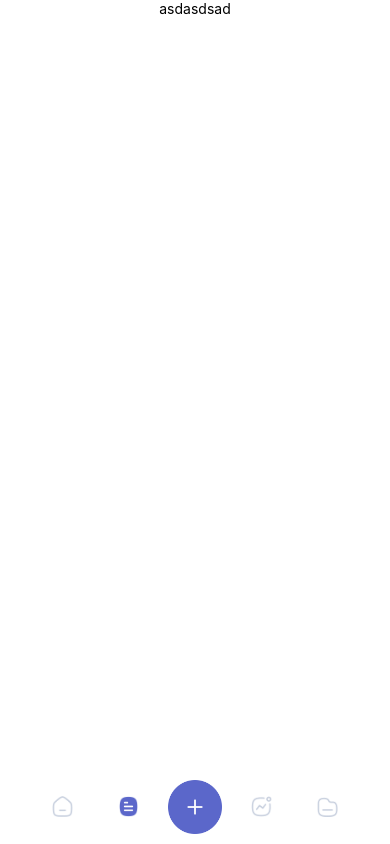
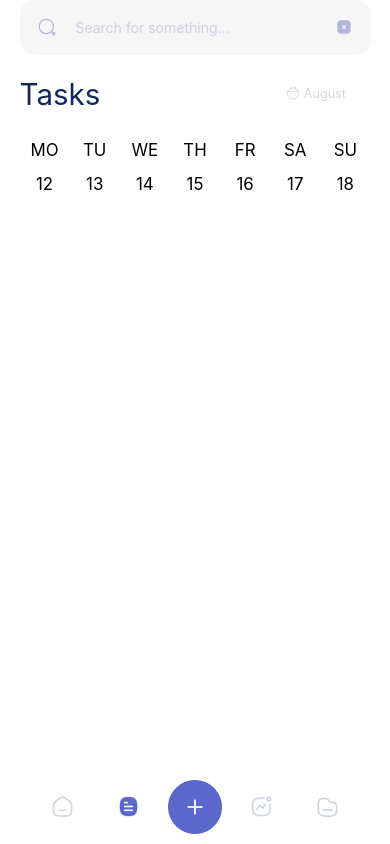
Before and after one commit to ng-anhhtuann/daily-app, a React Native app in the folder Daily/: screen /Tasks in a window 390 px wide. Built offline with nearby package versions, Linux system fonts and the light colour scheme.

Commit message:
Task Screen from TabBar

```diff
--- a/Daily/App.js
+++ b/Daily/App.js
@@ -5,6 +5,7 @@ import {SafeAreaView, StyleSheet, View} from 'react-native';
 
 import Start from './src/frames/Start';
 import TabBar from './src/frames/homes/TabBar';
+import {WHITE} from './src/utils/colors';
 
 const Stack = createNativeStackNavigator();
 class App extends React.Component {
@@ -28,6 +29,7 @@ class App extends React.Component {
 const styles = StyleSheet.create({
   container: {
     flex: 1,
+    backgroundColor: WHITE,
   },
 });
 export default App;
--- a/Daily/src/frames/homes/Home.js
+++ b/Daily/src/frames/homes/Home.js
@@ -6,7 +6,6 @@ import {
   Text,
   StyleSheet,
   ScrollView,
-  Image,
   TouchableOpacity,
 } from 'react-native';
 
@@ -20,14 +19,11 @@ import {
   TEXT,
   TEXT_WEAK,
   PURPLE_WEAK,
-  GREY,
   RED_FADE,
   RED_BG,
 } from '../../utils/colors';
-import {imgs} from '../../assets/index';
 import HeaderProfile from '../../shared/HeaderProfile';
 import Compilation from '../../shared/Compilation';
-import {SettingDots} from '../../shared/svgs';
 import TaskItem from '../../shared/TaskItem';
 
 const Home = () => {
@@ -92,7 +88,6 @@ const Home = () => {
           startTime={'07:00'}
           endTime={'07:15'}
           nameTag={'Home'}
-          upComing={true}
         />
         <TaskItem
           todoItemStyle={styles.todoItemStyle}
@@ -107,7 +102,6 @@ const Home = () => {
           startTime={'07:00'}
           endTime={'07:15'}
           nameTag={'Urgent'}
-          upComing={true}
         />
       </View>
     </ScrollView>
@@ -198,7 +192,6 @@ const styles = StyleSheet.create({
   todayView: {
     flexDirection: 'row',
     marginTop: DeviceHeight * 0.015,
-    flex: 1,
     alignItems: 'flex-end',
     justifyContent: 'space-between',
   },
@@ -222,7 +215,6 @@ const styles = StyleSheet.create({
     marginTop: DeviceHeight * 0.015,
   },
   container: {
-    flex: 1,
     backgroundColor: WHITE,
     paddingLeft: DeviceWidth * 0.05,
     paddingRight: DeviceWidth * 0.05,
@@ -241,12 +233,10 @@ const styles = StyleSheet.create({
     height: DeviceHeight * 0.075,
   },
   sloganContainer: {
-    flex: 1,
     flexDirection: 'row',
   },
   compilation: {
     marginTop: DeviceHeight * 0.04,
-    flex: 1,
   },
 });
 export default Home;
--- a/Daily/src/frames/homes/TabBar.js
+++ b/Daily/src/frames/homes/TabBar.js
@@ -22,7 +22,7 @@ const TabBar = () => {
         headerShown: false,
         tabBarStyle: styles.tabBar,
       }}
-      initialRouteName={'Home'}>
+      initialRouteName={'Tasks'}>
       <Tab.Screen
         name="Home"
         component={Home}
--- a/Daily/src/frames/homes/Tasks.js
+++ b/Daily/src/frames/homes/Tasks.js
@@ -1,21 +1,64 @@
+/* eslint-disable react-native/no-inline-styles */
 import React from 'react';
-import {View, Text, StyleSheet} from 'react-native';
+import {View, Text, StyleSheet, ScrollView} from 'react-native';
 
 import {DeviceWidth, DeviceHeight} from '../../utils/device';
-import {BLUE_HEAVY, WHITE} from '../../utils/colors';
+import {
+  BLUE_HEAVY,
+  BOLD_BLUE_TEXT,
+  FADE_TEXT,
+  PURPLE_HEAVY,
+  TEXT,
+  WHITE,
+} from '../../utils/colors';
+import {CalendarIcon} from '../../shared/svgs';
+import {TouchableOpacity} from 'react-native-gesture-handler';
+import SearchEngine from '../../shared/SearchEngine';
+import WeekBar from '../../shared/WeekBar';
 
 const Tasks = () => {
   return (
-    <View style={styles.container}>
-      <Text>asdasdsad</Text>
-    </View>
+    <ScrollView style={styles.container}>
+      <SearchEngine />
+      <View style={styles.taskCalendarHolder}>
+        <Text style={styles.bigText}>Tasks</Text>
+        <TouchableOpacity style={styles.calendarHolder}>
+          <CalendarIcon />
+          <Text style={styles.monthText}>August</Text>
+        </TouchableOpacity>
+      </View>
+      <WeekBar />
+    </ScrollView>
   );
 };
 const styles = StyleSheet.create({
   container: {
     flex: 1,
+    paddingLeft: DeviceWidth * 0.05,
+    paddingRight: DeviceWidth * 0.05,
+    backgroundColor: WHITE,
+  },
+  bigText: {
+    fontSize: DeviceHeight * 0.035,
+    color: BOLD_BLUE_TEXT,
+  },
+  taskCalendarHolder: {
+    width: '100%',
+    flexDirection: 'row',
+    justifyContent: 'space-between',
     alignItems: 'center',
-    backgroundColor: WHITE,
+    marginTop: DeviceHeight * 0.025,
+    // backgroundColor: 'green',
+  },
+  calendarHolder: {
+    flexDirection: 'row',
+    paddingRight: DeviceWidth * 0.05,
+  },
+  monthText: {
+    paddingLeft: 5,
+    color: FADE_TEXT,
+    paddingRight: 5,
+    fontSize: DeviceHeight * 0.015,
   },
 });
 export default Tasks;
--- /dev/null
+++ b/Daily/src/shared/DayItem.js
@@ -0,0 +1,25 @@
+/* eslint-disable react-native/no-inline-styles */
+import React from 'react';
+import {TouchableOpacity, View, Text, StyleSheet} from 'react-native';
+const DayItem = ({dayWeek, dayMonth, backgroundStyle, textStyle, onPress}) => {
+  return (
+    <TouchableOpacity
+      style={backgroundStyle}
+      onPress={onPress}
+      delayPressIn={100}>
+      <View style={styles.container}>
+        <Text style={textStyle}>{dayWeek}</Text>
+        <Text style={textStyle}>{dayMonth}</Text>
+      </View>
+    </TouchableOpacity>
+  );
+};
+const styles = StyleSheet.create({
+  container: {
+    width: '100%',
+    height: '80%',
+    alignItems: 'center',
+    justifyContent: 'space-between',
+  },
+});
+export default DayItem;
--- /dev/null
+++ b/Daily/src/shared/SearchEngine.js
@@ -0,0 +1,74 @@
+/* eslint-disable react-native/no-inline-styles */
+import React from 'react';
+import {
+  TextInput,
+  TouchableOpacity,
+  View,
+  StyleSheet,
+  Keyboard,
+} from 'react-native';
+import {HIDDEN_TEXT, SEARCH_BG} from '../utils/colors';
+import {DeviceHeight, DeviceWidth} from '../utils/device';
+import {CloseIcon, SearchIcon} from './svgs';
+
+const SearchEngine = () => {
+  return (
+    <View style={styles.searchContainer}>
+      <View style={styles.textContainer}>
+        <View style={styles.searchIcon}>
+          <SearchIcon />
+        </View>
+        <TextInput
+          style={styles.textInput}
+          numberOfLines={1}
+          placeholder={'Search for something...'}
+          placeholderTextColor={HIDDEN_TEXT}
+          onSubmitEditing={Keyboard.dismiss}
+          returnKeyType={'search'}
+        />
+      </View>
+      <View style={styles.cancelContainer}>
+        <TouchableOpacity style={styles.cancelTouchStyle}>
+          <CloseIcon />
+        </TouchableOpacity>
+      </View>
+    </View>
+  );
+};
+const styles = StyleSheet.create({
+  cancelTouchStyle: {
+    justifyContent: 'center',
+    alignItems: 'center',
+  },
+  searchContainer: {
+    height: DeviceHeight * 0.065,
+    width: '100%',
+    backgroundColor: SEARCH_BG,
+    borderRadius: 15,
+    flexDirection: 'row',
+  },
+  textInput: {
+    width: '100%',
+    height: '100%',
+    position: 'absolute',
+    paddingLeft: DeviceWidth * 0.9 * 0.85 * 0.1875,
+  },
+  textContainer: {
+    width: '85%',
+    height: '100%',
+    flexDirection: 'row',
+  },
+  searchIcon: {
+    width: '18.75%',
+    height: '100%',
+    justifyContent: 'center',
+    alignItems: 'center',
+  },
+  cancelContainer: {
+    width: '15%',
+    height: '100%',
+    justifyContent: 'center',
+    alignItems: 'center',
+  },
+});
+export default SearchEngine;
--- a/Daily/src/shared/TaskItem.js
+++ b/Daily/src/shared/TaskItem.js
@@ -1,6 +1,6 @@
 /* eslint-disable react-native/no-inline-styles */
 import React from 'react';
-import {TouchableOpacity, View, Text} from 'react-native';
+import {TouchableOpacity, View, Text, StyleSheet} from 'react-native';
 import {DeviceHeight} from '../utils/device';
 import {SettingDots} from './svgs';
 import TagTask from './TagTask';
@@ -18,7 +18,6 @@ const TaskItem = ({
   startTime,
   endTime,
   nameTag,
-  upComing,
 }) => {
   return (
     <View style={todoItemStyle}>
@@ -28,13 +27,7 @@ const TaskItem = ({
           {titleTodo}
         </Text>
         <Text style={timeText}>{`${startTime} - ${endTime}`}</Text>
-        <View
-          style={{
-            flexDirection: 'row',
-            width: '100%',
-            flexWrap: 'wrap',
-            top: DeviceHeight * 0.0175,
-          }}>
+        <View style={styles.columnTagStyle}>
           <TagTask
             tagContainer={tagContainer}
             textTagStyle={textTagStyle}
@@ -49,4 +42,12 @@ const TaskItem = ({
   );
 };
 
+const styles = StyleSheet.create({
+  columnTagStyle: {
+    flexDirection: 'row',
+    width: '100%',
+    flexWrap: 'wrap',
+    top: DeviceHeight * 0.0175,
+  },
+});
 export default TaskItem;
--- /dev/null
+++ b/Daily/src/shared/WeekBar.js
@@ -0,0 +1,68 @@
+/* eslint-disable react-native/no-inline-styles */
+import React, {useState} from 'react';
+import {View, Text, StyleSheet} from 'react-native';
+import {BLUE_HEAVY, WHITE} from '../utils/colors';
+import {DeviceHeight, DeviceWidth} from '../utils/device';
+import DayItem from './DayItem';
+const WeekBar = () => {
+  const monDay = 12;
+  const dayWeek = ['MO', 'TU', 'WE', 'TH', 'FR', 'SA', 'SU'];
+  const [press, setPress] = useState(false);
+  const [restPress, setRestPress] = useState(false);
+  const state = [false, false, false, false, false, false, false];
+  return (
+    <View style={styles.container}>
+      {dayWeek.map((day, i) => {
+        return (
+          <DayItem
+            dayWeek={day}
+            dayMonth={monDay + i}
+            onPress={() => {
+              if (state[i] === true) {
+              } else {
+                state[i] = true;
+                state.map((val, index) => {
+                  if (val === true && index !== i) {
+                    val = false;
+                  }
+                });
+              }
+              console.log(i);
+              console.log(state);
+            }}
+            backgroundStyle={[
+              styles.dayStyle,
+              state[i] ? styles.onTouch : styles.empty,
+            ]}
+            textStyle={[
+              styles.textSize,
+              state[i] ? styles.whiteText : styles.empty,
+            ]}
+          />
+        );
+      })}
+    </View>
+  );
+};
+const styles = StyleSheet.create({
+  container: {
+    marginTop: DeviceHeight * 0.025,
+    height: DeviceHeight * 0.08,
+    width: '100%',
+    flexDirection: 'row',
+  },
+  dayStyle: {
+    width: (DeviceWidth * 0.9) / 7,
+    height: '100%',
+    borderRadius: 10,
+    alignItems: 'center',
+    justifyContent: 'center',
+  },
+  onTouch: {
+    backgroundColor: BLUE_HEAVY,
+  },
+  textSize: {fontSize: DeviceHeight * 0.02},
+  whiteText: {color: WHITE},
+  empty: {},
+});
+export default WeekBar;
--- a/Daily/src/shared/svgs.js
+++ b/Daily/src/shared/svgs.js
@@ -1,6 +1,7 @@
 // @ts-nocheck
 import * as React from 'react';
 import Svg, {G, Path} from 'react-native-svg';
+import {FADE_TEXT} from '../utils/colors';
 /* SVGR has dropped some elements not supported by react-native-svg: title */
 
 const Forward = props => (
@@ -54,4 +55,49 @@ const SettingDots = props => (
     </G>
   </Svg>
 );
-export {Forward, PendingIcon, CancelIcon, SettingDots};
+const SearchIcon = props => (
+  <Svg width={18} height={18} xmlns="http://www.w3.org/2000/svg" {...props}>
+    <G
+      stroke="#B0B5DD"
+      strokeWidth={1.25}
+      fill="none"
+      fillRule="evenodd"
+      strokeDasharray="0,0"
+      strokeLinecap="round"
+      strokeLinejoin="round">
+      <Path d="M15.53 8.396a7.134 7.134 0 1 1-14.268 0 7.134 7.134 0 0 1 14.268 0ZM16.758 15.582a1.175 1.175 0 1 1-2.351.001 1.175 1.175 0 0 1 2.35-.001Z" />
+    </G>
+  </Svg>
+);
+const CalendarIcon = props => (
+  <Svg width={12} height={14} xmlns="http://www.w3.org/2000/svg" {...props}>
+    <G
+      stroke={FADE_TEXT}
+      strokeWidth={0.875}
+      fill="none"
+      fillRule="evenodd"
+      strokeDasharray="0,0"
+      strokeLinecap="round"
+      strokeLinejoin="round">
+      <Path d="M6.014 2.043c4.058 0 5.41 1.352 5.41 5.41 0 4.057-1.352 5.41-5.41 5.41-4.057 0-5.41-1.353-5.41-5.41 0-4.058 1.353-5.41 5.41-5.41ZM.765 5.438h10.504M8.583 7.735h.006M6.017 7.735h.005M3.446 7.735h.005M8.583 9.981h.006M6.017 9.981h.005M3.446 9.981h.005M8.353 1.195v1.903M3.681 1.195v1.903" />
+    </G>
+  </Svg>
+);
+const CloseIcon = props => (
+  <Svg width={14} height={14} xmlns="http://www.w3.org/2000/svg" {...props}>
+    <Path
+      d="m9.893.332.21.005c2.143.095 3.563 1.655 3.563 3.942v5.447c0 2.353-1.513 3.94-3.773 3.94h-5.78c-2.26 0-3.78-1.587-3.78-3.94V4.279c0-2.36 1.52-3.947 3.78-3.947h5.78Zm-4.08 4.647a.586.586 0 0 0-.827 0 .587.587 0 0 0 0 .826l1.187 1.187-1.187 1.18a.587.587 0 0 0 .414 1c.153 0 .3-.06.413-.174L7 7.82 8.186 9c.114.12.26.173.407.173.153 0 .3-.06.413-.174a.579.579 0 0 0 0-.819L7.82 6.992l1.186-1.187a.587.587 0 0 0 0-.826.586.586 0 0 0-.826 0L7 6.165Z"
+      fill="#B0B5DD"
+      fillRule="evenodd"
+    />
+  </Svg>
+);
+export {
+  Forward,
+  PendingIcon,
+  CancelIcon,
+  SettingDots,
+  SearchIcon,
+  CalendarIcon,
+  CloseIcon,
+};
--- a/Daily/src/utils/colors.js
+++ b/Daily/src/utils/colors.js
@@ -10,3 +10,7 @@ export const TEXT = '#2C406E';
 export const TEXT_WEAK = '#9AA8C7';
 export const RED_FADE = '#E88B8C';
 export const RED_BG = '#E88B8C20';
+export const SEARCH_BG = '#F6F6F6';
+export const HIDDEN_TEXT = '#CED0E7';
+export const FADE_TEXT = '#d8d8d8';
+export const BOLD_BLUE_TEXT = '#10275A';
```
Also changed, not shown: 1 other file (tests, documents, lock files or other folders).
